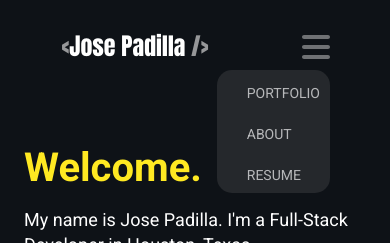
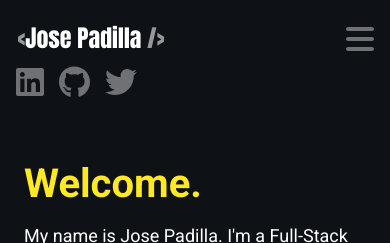
Before and after one commit to JpadillaCoding/Personal-Website, a Next.js app: page / in a window 390 px wide. Shown: the top 243 px of the page. Built offline with nearby package versions, Linux system fonts and the light colour scheme.

Commit message:
feat: aligned social items to new row

```diff
--- a/app/components/navigation/Navigation.tsx
+++ b/app/components/navigation/Navigation.tsx
@@ -1,5 +1,5 @@
 "use client";
-import React, { useState } from "react";
+import React from "react";
 import Link from "next/link";
 import Image from "next/image";
 import styles from "./page.module.css";
--- a/app/components/navigation/page.module.css
+++ b/app/components/navigation/page.module.css
@@ -10,6 +10,7 @@
   display: flex;
   gap: 30px;
 }
+
 .nav_links_left {
   text-decoration: none;
   margin: 15px 10px 10px 30px;
@@ -34,20 +35,34 @@
     .nav_wrapper {
       justify-content: space-between;
       align-items: center;
+      padding: 12px 16px 12px 16px;
+      flex-wrap: wrap;
     }
     .bars{
       display: flex;
     }
     .nav_left_items_wrapper {
-      display: flex;
+      display: none; /* remove flex */
       position: absolute;
       flex-direction: column;
-      right: 60px;
+      right: 16px;
       top: 70px;
       border-radius: 15px;
       background-color: #25282c;
+      align-items: center;
+      z-index: 1;
+    }
+    .nav_links_left {
+      padding: 30px 80px 30px 80px;
+      flex-grow: 1;
+      font-size: 1rem;
+      margin: 0;
+      display: inline-block;
     }
     .nav_right_items_wrapper {
-      display: none;
+      display: flex;
+      flex-basis: 100%;
+      top: 70px;
+      gap: 15px;
     }
   }
```
